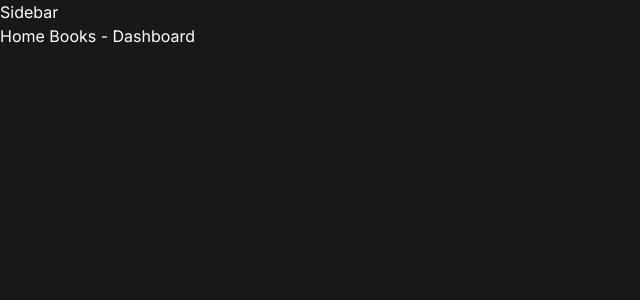
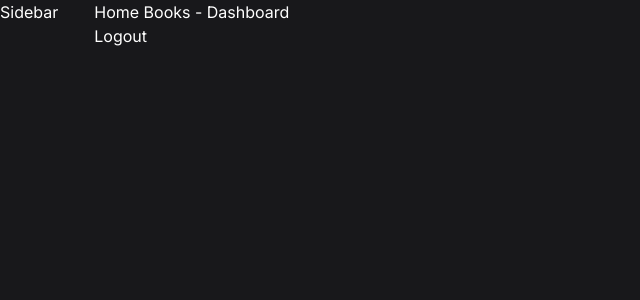
Before and after one commit to maheshchandra10/home-books, a Next.js app: page /dashboard in a window 1280 px wide. Shown: the top 300 px of the page, without its empty margins (0-640 px from the left). Built offline with nearby package versions, Linux system fonts and the light colour scheme; no server answers; sample sign-in values are in the browser's storage.

Commit message:
chore: setup dashboard

```diff
--- a/app/dashboard/layout.tsx
+++ b/app/dashboard/layout.tsx
@@ -1,17 +1,7 @@
 import Sidebar from "@/components/Sidebar";
-import type { Metadata } from "next";
 
-export const metadata: Metadata = {
-  title: "Home Books",
-  description: "Os melhores livros a sua disposição",
+const MainLayout = async ({ children }: { children: React.ReactNode }) => {
+  return <Sidebar>{children}</Sidebar>;
 };
 
-export default function Layout({ children }: { children: React.ReactNode }) {
-  return (
-    <html lang="en">
-      <body>
-        <Sidebar>{children}</Sidebar>
-      </body>
-    </html>
-  );
-}
+export default MainLayout;
--- a/app/dashboard/page.tsx
+++ b/app/dashboard/page.tsx
@@ -1,7 +1,23 @@
+"use client";
+
+import { signOut, useSession } from "next-auth/react";
+import { useRouter } from "next/navigation";
+import { useEffect } from "react";
+
 const Dashboard = () => {
+  const router = useRouter();
+  const session = useSession();
+
+  useEffect(() => {
+    if (session?.status === "unauthenticated") {
+      router.push("/");
+    }
+  }, [router, session]);
+
   return (
     <div>
       <h1 className="text-white">Home Books - Dashboard</h1>
+      <button onClick={() => signOut()}>Logout</button>
     </div>
   );
 };
--- a/components/Sidebar.tsx
+++ b/components/Sidebar.tsx
@@ -3,7 +3,7 @@ interface SidebarProps {
 }
 
 const Sidebar: React.FC<SidebarProps> = ({ children }) => {
-  return <div>Sidebar {children}</div>;
+  return <div className="flex gap-9">Sidebar {children}</div>;
 };
 
 export default Sidebar;
```
